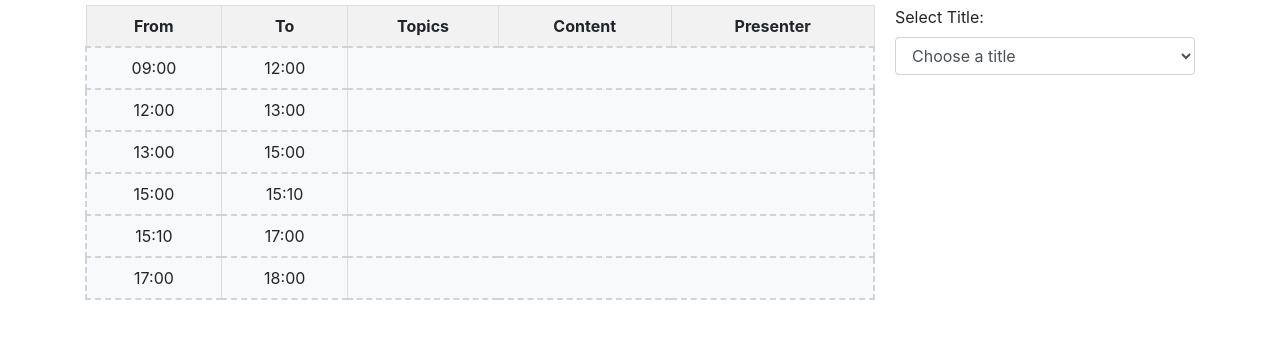
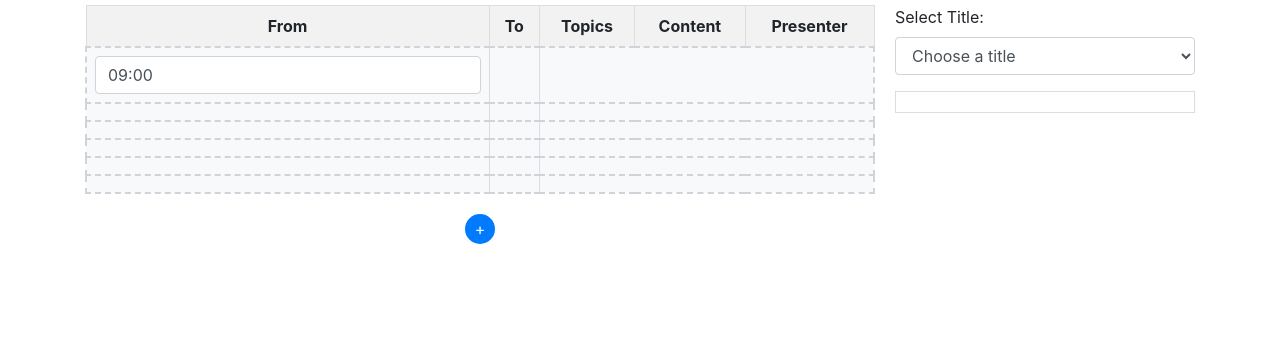
Before and after one commit to yentunglin29/Training-Schedule, a website: page pages/main.html in a window 1280 px wide. Shown: the part 131-470 px from the top of the page. Drawn offline with nearby package versions, Linux system fonts and the light colour scheme; no server answers.

```diff
--- a/pages/main.html
+++ b/pages/main.html
@@ -37,6 +37,26 @@
       background-color: #f8f9fa;
       border: 2px dashed #ced4da;
     }
+    #addRowBtn {
+      cursor: pointer;
+      background-color: #007bff;
+      color: white;
+      border: none;
+      border-radius: 50%;
+      width: 30px;
+      height: 30px;
+      display: flex;
+      align-items: center;
+      justify-content: center;
+      margin: 0 auto;
+    }
+    /* Add scrollbar for course details */
+    #courseDetails {
+      max-height: 500px; /* Adjust as needed */
+      overflow-y: auto;
+      border: 1px solid #ddd;
+      padding: 10px;
+    }
   </style>
 </head>
 <body>
@@ -59,37 +79,40 @@
           </thead>
           <tbody>
             <tr class="dropzone" ondrop="drop(event)" ondragover="allowDrop(event)">
-              <td>09:00</td>
-              <td>12:00</td>
+              <td>
+                <input type="text" id="fromTime1" value="09:00" class="form-control" title="From Time" placeholder="HH:MM" onkeypress="setTime(event)">
+              </td>
+              <td></td>
               <td colspan="3"></td>
             </tr>
             <tr class="dropzone" ondrop="drop(event)" ondragover="allowDrop(event)">
-              <td>12:00</td>
-              <td>13:00</td>
+              <td></td>
+              <td></td>
               <td colspan="3"></td>
             </tr>
             <tr class="dropzone" ondrop="drop(event)" ondragover="allowDrop(event)">
-              <td>13:00</td>
-              <td>15:00</td>
+              <td></td>
+              <td></td>
               <td colspan="3"></td>
             </tr>
             <tr class="dropzone" ondrop="drop(event)" ondragover="allowDrop(event)">
-              <td>15:00</td>
-              <td>15:10</td>
+              <td></td>
+              <td></td>
               <td colspan="3"></td>
             </tr>
             <tr class="dropzone" ondrop="drop(event)" ondragover="allowDrop(event)">
-              <td>15:10</td>
-              <td>17:00</td>
+              <td></td>
+              <td></td>
               <td colspan="3"></td>
             </tr>
             <tr class="dropzone" ondrop="drop(event)" ondragover="allowDrop(event)">
-              <td>17:00</td>
-              <td>18:00</td>
+              <td></td>
+              <td></td>
               <td colspan="3"></td>
             </tr>
           </tbody>
         </table>
+        <div id="addRowBtn" onclick="addRow()">+</div>
       </div>
       <div class="content-sidebar">
         <div class="form-group">
@@ -183,14 +206,80 @@
       if (courseData) {
         const course = JSON.parse(courseData);
         const dropzone = event.target.closest('.dropzone');
+        const fromTimeCell = dropzone.children[0];
+        const fromTime = fromTimeCell.querySelector('input') ? fromTimeCell.querySelector('input').value : fromTimeCell.innerText;
+        const fromTimeMinutes = convertTimeToMinutes(fromTime);
+        const toTimeMinutes = fromTimeMinutes + parseInt(course.duration);
+        const toTime = convertMinutesToTime(toTimeMinutes);
+
         dropzone.innerHTML = `
-          <td>${dropzone.children[0].innerHTML}</td>
-          <td>${dropzone.children[1].innerHTML}</td>
+          <td>${fromTime}</td>
+          <td>${toTime}</td>
           <td>${course.topic}</td>
           <td>${course.content}</td>
           <td>${course.presenter.join(', ')}</td>
         `;
+
+        updateFollowingRows(dropzone, toTime);
       }
+    }
+
+    function setTime(event) {
+      if (event.key === 'Enter') {
+        event.preventDefault();
+        const fromTimeInput = event.target;
+        const fromTime = fromTimeInput.value;
+        const dropzone = fromTimeInput.closest('.dropzone');
+        dropzone.children[0].innerHTML = fromTime;
+        fromTimeInput.remove();
+        updateFollowingRows(dropzone, fromTime);
+      }
+    }
+
+    function addRow() {
+      const tableBody = document.querySelector('#scheduleTable tbody');
+      const lastRow = tableBody.lastElementChild;
+      const newRow = document.createElement('tr');
+      newRow.classList.add('dropzone');
+      newRow.setAttribute('ondrop', 'drop(event)');
+      newRow.setAttribute('ondragover', 'allowDrop(event)');
+      newRow.innerHTML = `
+        <td></td>
+        <td></td>
+        <td colspan="3"></td>
+      `;
+      tableBody.insertBefore(newRow, lastRow.nextSibling);
+    }
+
+    function updateFollowingRows(startRow, startTime) {
+      let currentTime = startTime;
+      const rows = startRow.parentElement.children;
+      let index = Array.from(rows).indexOf(startRow) + 1;
+      while (index < rows.length) {
+        const row = rows[index];
+        if (row.classList.contains('dropzone')) {
+          const cells = row.children;
+          cells[0].innerText = currentTime;
+          cells[1].innerText = '';
+          index++;
+          currentTime = cells[1].innerText || currentTime;
+        } else {
+          break;
+        }
+      }
+    }
+
+    // Convert HH:MM to total minutes
+    function convertTimeToMinutes(time) {
+      const [hours, minutes] = time.split(':').map(Number);
+      return hours * 60 + minutes;
+    }
+
+    // Convert total minutes to HH:MM
+    function convertMinutesToTime(minutes) {
+      const hours = Math.floor(minutes / 60);
+      const mins = minutes % 60;
+      return `${String(hours).padStart(2, '0')}:${String(mins).padStart(2, '0')}`;
     }
 
     // Apply drag start listener to dynamically created course elements
```
